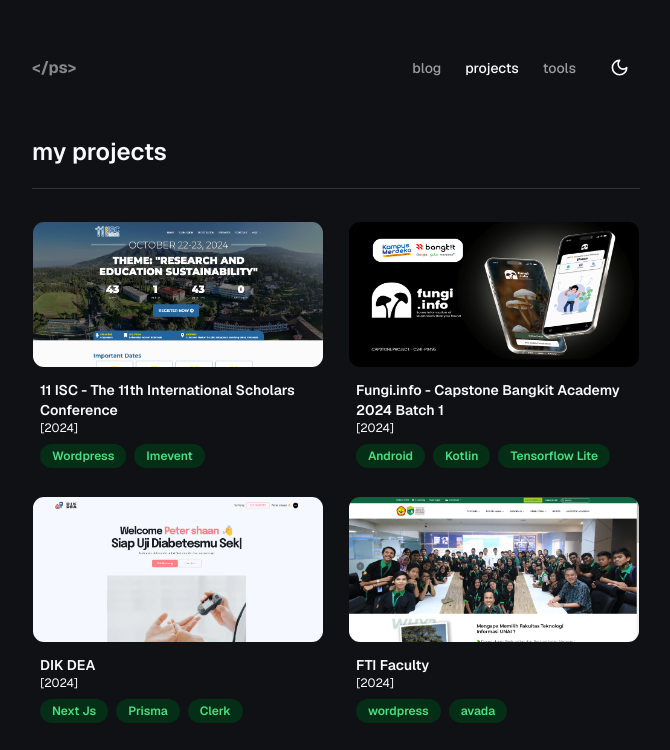
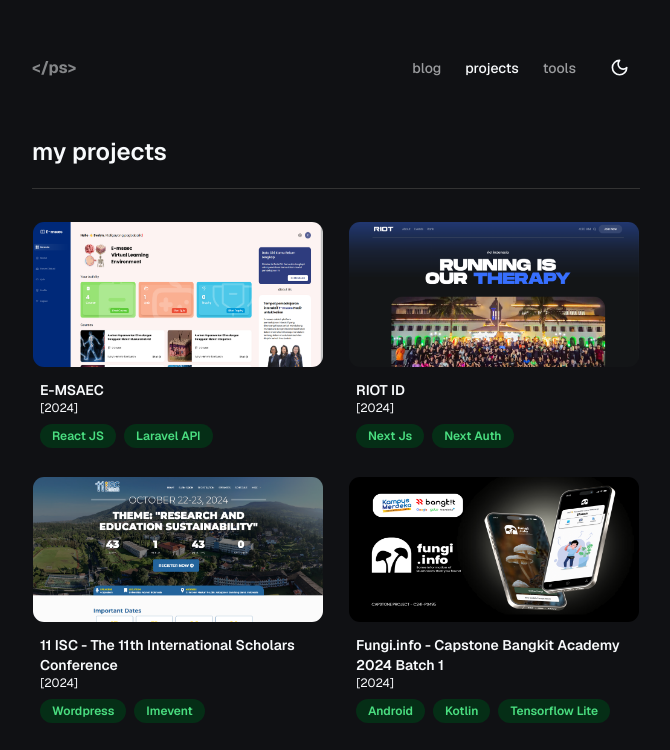
Before and after one commit to petershaan12/petershaan-next-portofolio-v2, a Next.js app: page /projects in a window 1280 px wide. Shown: the top 750 px of the page, without its empty margins (304-974 px from the left). Built offline with nearby package versions, Linux system fonts and the light colour scheme; no server answers.

Commit message:
tambahkan new project riot & emsaec

```diff
--- a/app/projects/page.tsx
+++ b/app/projects/page.tsx
@@ -14,6 +14,20 @@
       </div>
       <hr className="my-5" />
       <div className="grid grid-cols-1 sm:grid-cols-2 md:grid-cols-2 gap-6  mt-8">
+        <ProjectsItem
+          src="/projects/emsaec.png"
+          title="E-MSAEC"
+          tags={["React JS", "Laravel API"]}
+          year="2024"
+          url="https://e-msaec.com/"
+        />
+        <ProjectsItem
+          src="/projects/riot.png"
+          title="RIOT ID"
+          tags={["Next Js", "Next Auth"]}
+          year="2024"
+          url="https://riot-id.vercel.app/"
+        />
         <ProjectsItem
           src="/projects/11isc.png"
           title="11 ISC - The 11th International Scholars Conference"
```
Also changed, not shown: public/projects/emsaec.png (added), public/projects/riot.png (added).
